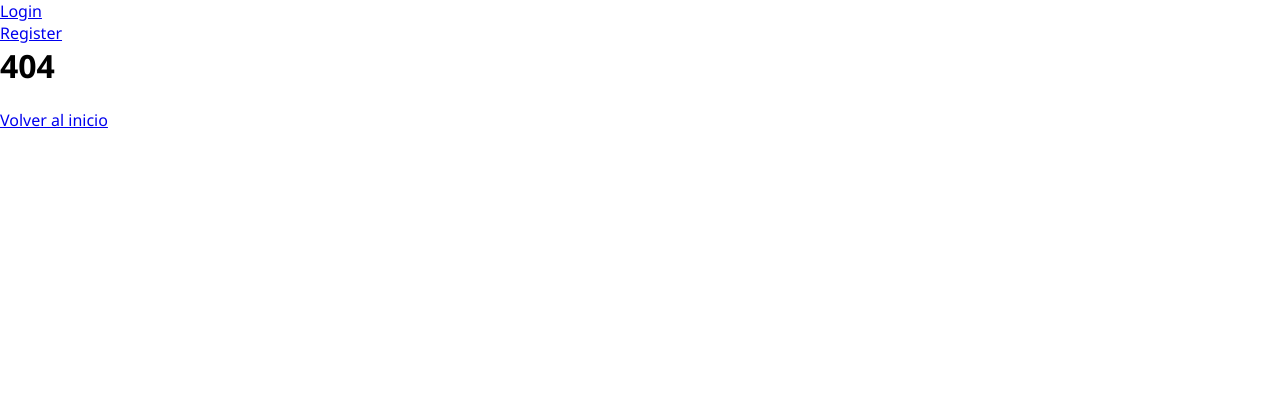
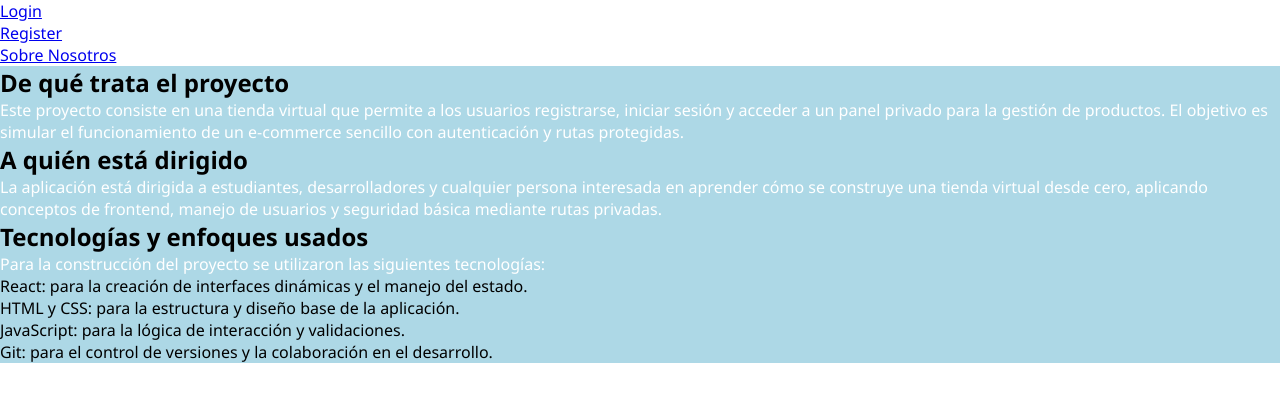
Before and after one commit to Francoaranzabal9/proyecto-final-front-end, a React (Vite) app: page /AboutUs in a window 1280 px wide. Before the commit this address had no page. Shown: the top 402 px of the page. Built offline with nearby package versions, Linux system fonts and the light colour scheme.

Commit message:
add: Plantilla de pagina About Us

```diff
--- a/src/components/Header.jsx
+++ b/src/components/Header.jsx
@@ -19,6 +19,7 @@ const Header = () => {
           user && <div>
             <li><Link to="/">Home</Link></li>
             <li><Link to="/Dashboard">Dashboard</Link></li>
+            <li><Link to="/AboutUs">Sobre Nosotros</Link></li>
             <button onClick={handleLogout}>Cerrar sesion</button>
           </div>
         }
@@ -26,6 +27,7 @@ const Header = () => {
           !user && <div>
             <li><Link to="/Login">Login</Link></li>
             <li><Link to="/Register">Register</Link></li>
+            <li><Link to="/AboutUs">Sobre Nosotros</Link></li>
           </div>
         }
       </ul>
--- a/src/router/RouterApp.jsx
+++ b/src/router/RouterApp.jsx
@@ -5,6 +5,7 @@ import { Login } from "../views/Login"
 import { Register } from "../views/Register"
 import { NotFound } from "../views/NotFound"
 import { PrivateRoute } from "../components/PrivateRoute"
+import { AboutUs } from "../views/AboutUs"
 
 
 
@@ -16,6 +17,7 @@ const RouterApp = () => {
         <Route path="/Dashboard" element={<PrivateRoute><Dashboard /></PrivateRoute>} />
         <Route path="/Login" element={<Login />} />
         <Route path="/Register" element={<Register />} />
+        <Route path="/AboutUs" element={<AboutUs />}></Route>
         <Route path="*" element={<NotFound />} />
       </Routes>
     </BrowserRouter>
--- /dev/null
+++ b/src/styles/aboutus.css
@@ -0,0 +1,3 @@
+section {
+  background-color: lightblue;
+}
--- /dev/null
+++ b/src/views/AboutUs.jsx
@@ -0,0 +1,41 @@
+import { Layout } from "../components/Layout"
+import "../styles/aboutus.css"
+
+const AboutUs = () => {
+  return (
+    <Layout>
+      <section>
+        <h2>De qué trata el proyecto</h2>
+        <p>
+          Este proyecto consiste en una tienda virtual que permite a los usuarios registrarse, iniciar sesión
+          y acceder a un panel privado para la gestión de productos.
+          El objetivo es simular el funcionamiento de un e-commerce sencillo con autenticación y rutas protegidas.
+        </p>
+      </section>
+
+      <section>
+        <h2>A quién está dirigido</h2>
+        <p>
+          La aplicación está dirigida a estudiantes, desarrolladores y cualquier persona interesada en aprender
+          cómo se construye una tienda virtual desde cero, aplicando conceptos de frontend, manejo de usuarios
+          y seguridad básica mediante rutas privadas.
+        </p>
+      </section>
+
+      <section>
+        <h2>Tecnologías y enfoques usados</h2>
+        <p>
+          Para la construcción del proyecto se utilizaron las siguientes tecnologías:
+        </p>
+        <ul>
+          <li>React: para la creación de interfaces dinámicas y el manejo del estado.</li>
+          <li>HTML y CSS: para la estructura y diseño base de la aplicación.</li>
+          <li>JavaScript: para la lógica de interacción y validaciones.</li>
+          <li>Git: para el control de versiones y la colaboración en el desarrollo.</li>
+        </ul>
+      </section>
+    </Layout>
+  )
+}
+
+export { AboutUs }
--- a/src/views/Login.jsx
+++ b/src/views/Login.jsx
@@ -65,7 +65,7 @@ const Login = () => {
             <button className="login-button">Ingresar</button>
             <div className="login-footer">
               <p>No tenes una cuenta?</p>
-              <a><Link to="/register">Registrate</Link></a>
+              <Link to="/register">Registrate</Link>
             </div>
           </form>
         </div>
--- a/src/views/Register.jsx
+++ b/src/views/Register.jsx
@@ -85,7 +85,7 @@ const Register = () => {
             <button className="register-button">Registrarse</button>
             <div className="register-footer">
               <p>Ya tenes una cuenta?</p>
-              <a><Link to="/Login">Inicia Sesion</Link></a>
+              <Link to="/Login">Inicia Sesion</Link>
             </div>
           </form>
         </div>
```
